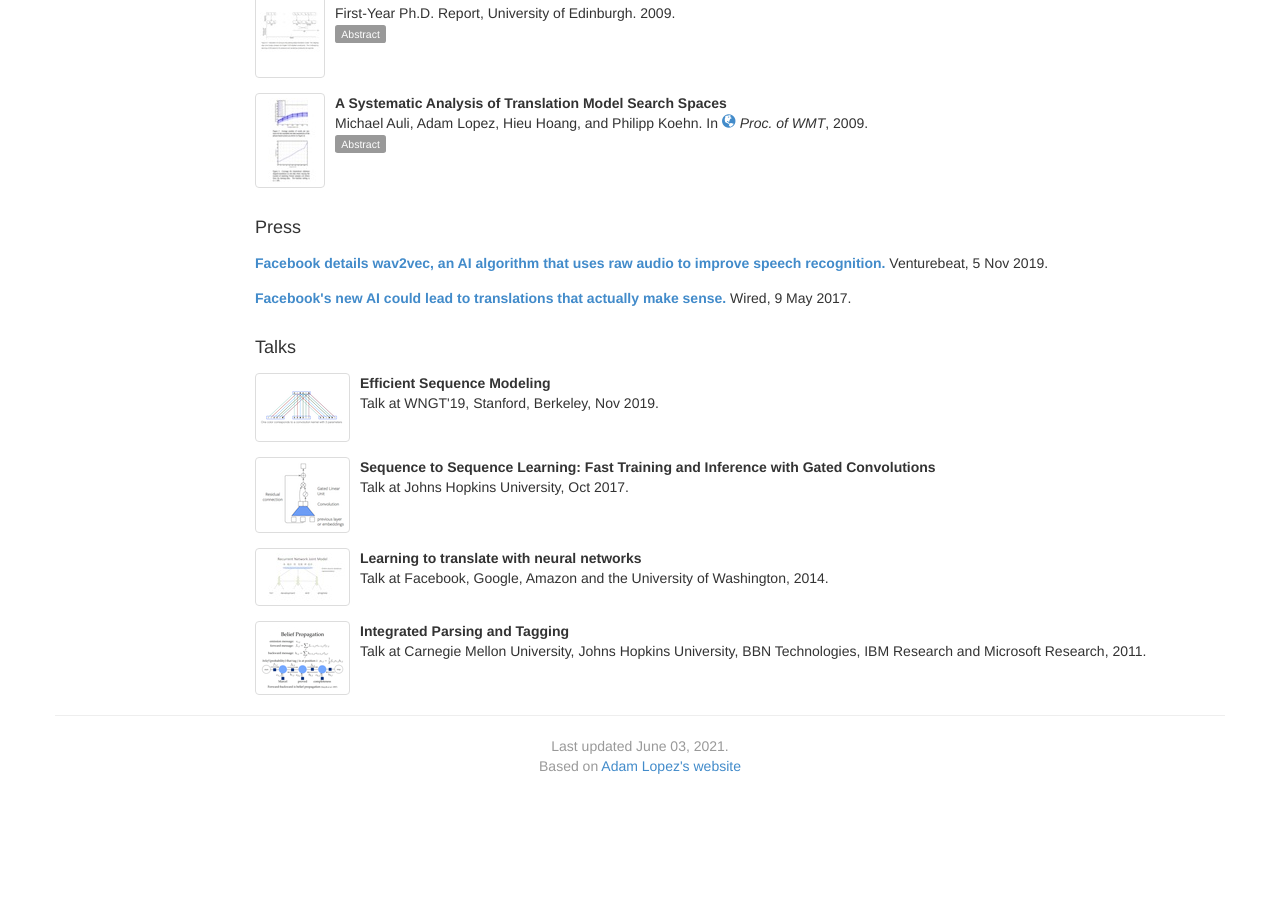
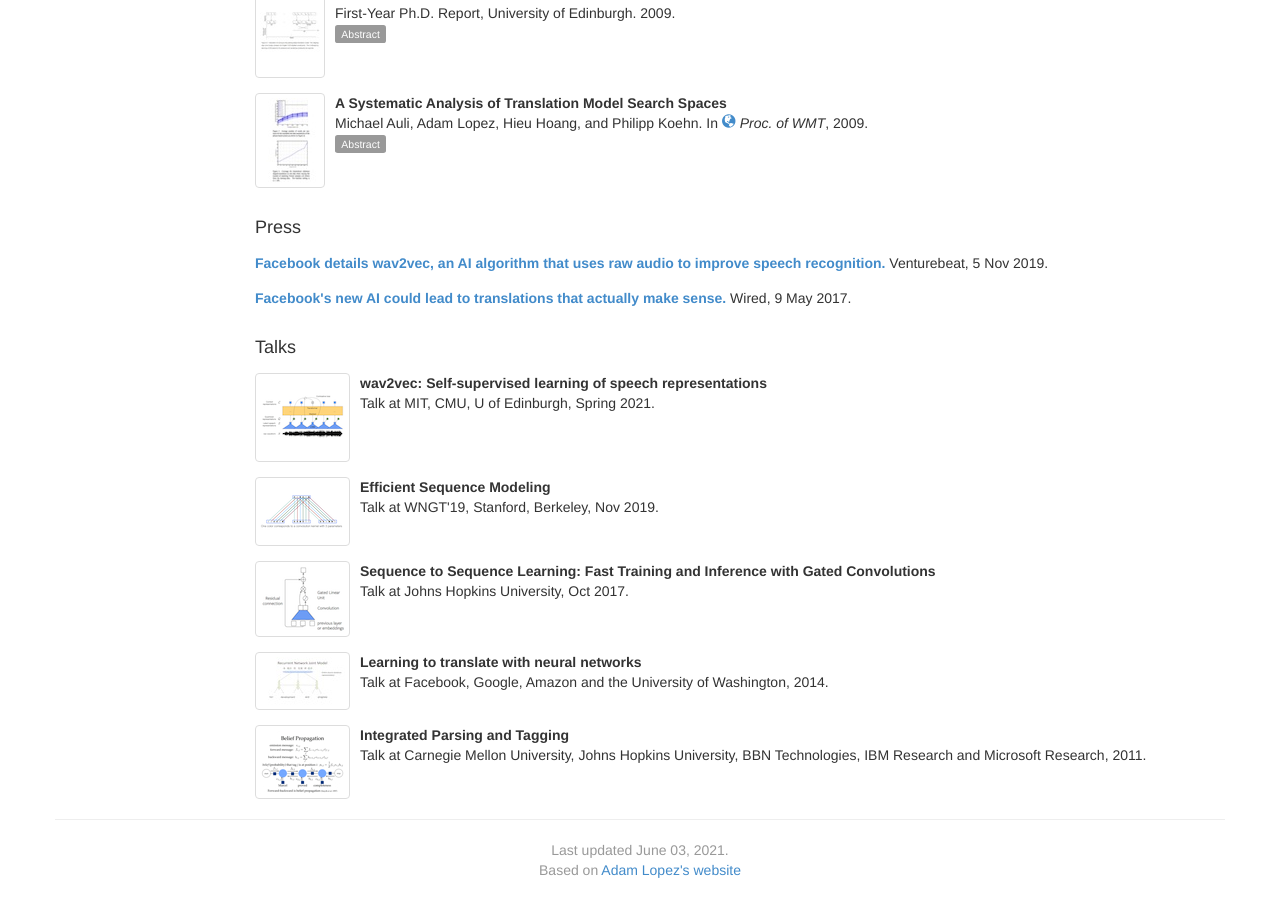
Before and after one commit to michaelauli/michaelauli.github.io, a Jekyll site: the page built from index.html, in a window 1280 px wide and 900 px high, scrolled down 6199 px. Built offline with Jekyll 4.4.1, drawn with Linux system fonts in a browser that asks for light colours; comment, search, counter and statistics services are not loaded; before the commit the page ends 6995 px from its top, so only the background shows below that.

Commit message:
added wav2vec-ssl talk

```diff
--- a/_config.yml
+++ b/_config.yml
@@ -1,6 +1,11 @@
 exclude: ['README.md']
 timezone: US/Pacific
 talks:
+  -
+    title: wav2vec&#58; Self-supervised learning of speech representations
+    detail: Talk at MIT, CMU, U of Edinburgh, Spring 2021.
+    url: "talks/wav2vec-ssl.pdf"
+    img: "wav2vec-ssl.png"
   -
     title: Efficient Sequence Modeling
     detail: Talk at WNGT'19, Stanford, Berkeley, Nov 2019.
```
Also changed, not shown: img/talk/wav2vec-ssl.png (added), 1 other file.
